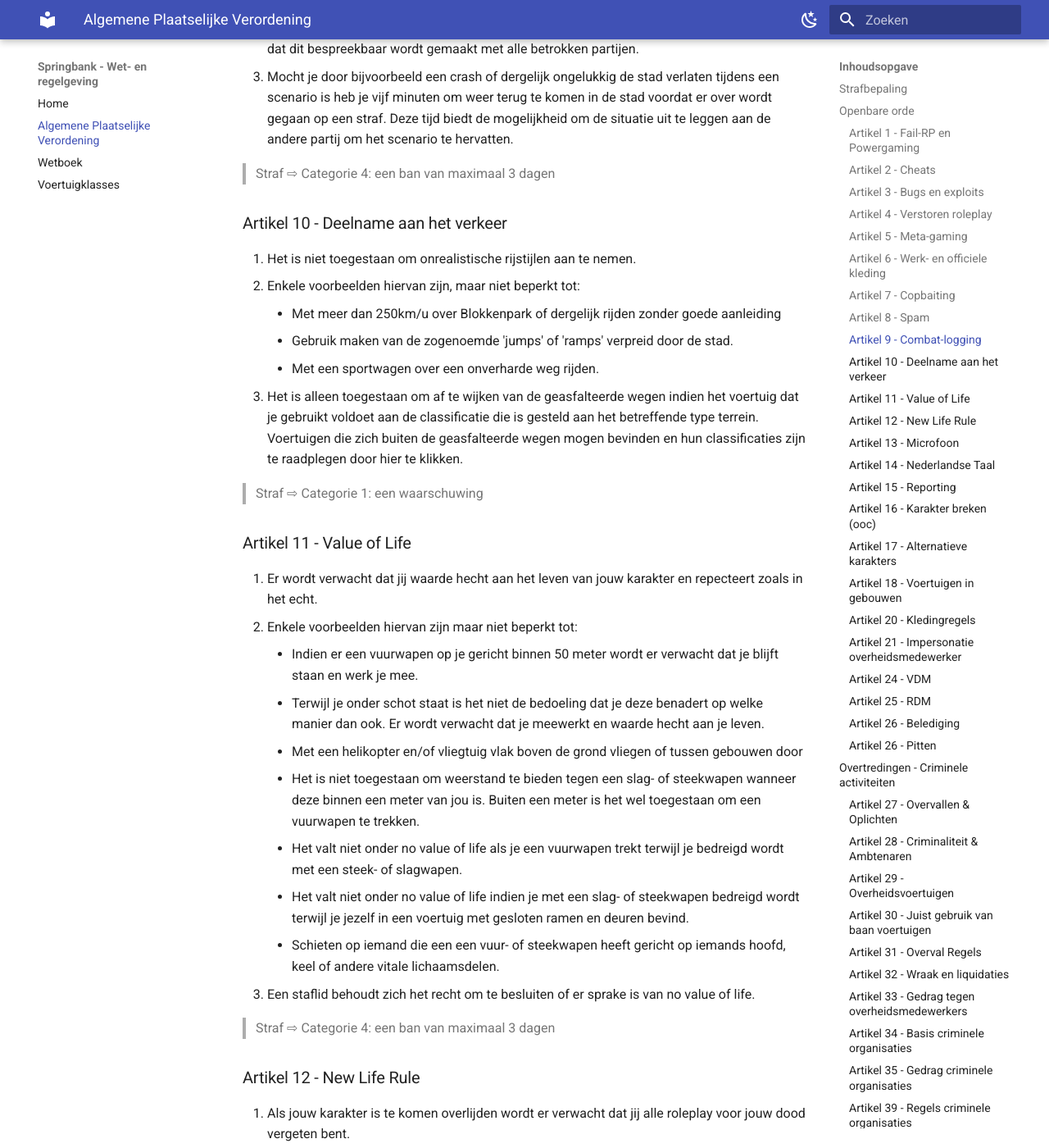
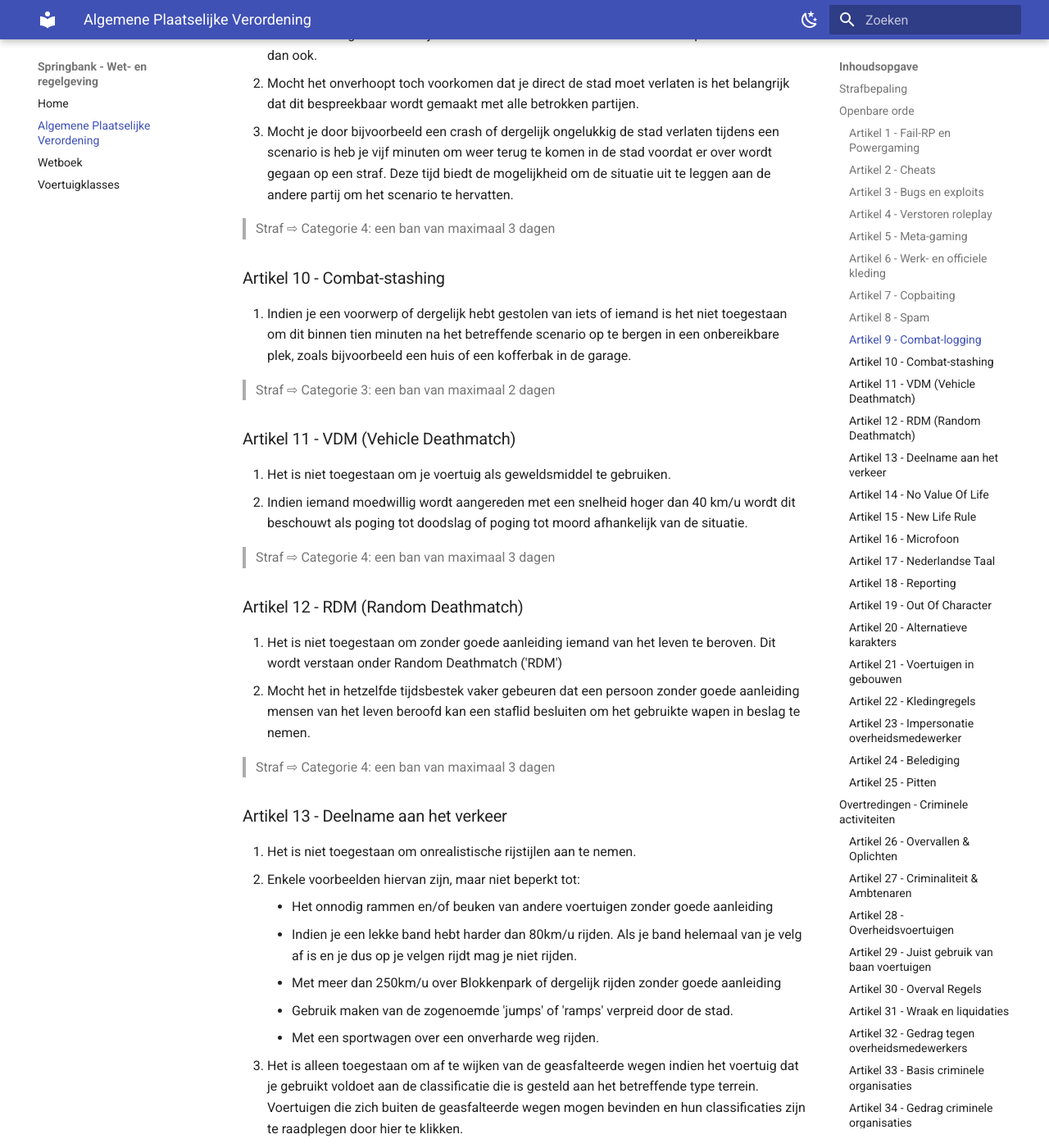
Before and after one commit to kevinpannenborg/wet-en-regelgeving, an MkDocs documentation site: the page built from docs/apv.md, in a window 1280 px wide and 1400 px high, scrolled down 4547 px. Shown: the whole window at 82% size. Built offline with MkDocs 1.6.1 and Material for MkDocs 9.7.7, drawn with Linux system fonts in a browser that asks for light colours; comment, search, counter and statistics services are not loaded; some of the changed text lies outside the part shown.

Commit message:
Updates updates

```diff
--- a/docs/apv.md
+++ b/docs/apv.md
@@ -31,6 +31,7 @@ Een lid van het staffteam heeft de mogelijkheid om op basis van de context, situ
     * Gebruik maken van je portofoon of telefoon terwijl je aan het zwemmen bent.
     * Stelen van voertuigen zonder toepassende roleplay.
     * Misbruik maken van de emote-functionaliteit.
+	* Meth koken in een rijdend voertuig.
     * Een agent ontvoeren om een signalering te verwijderen of om iets te bekijken in het politiesysteem (MEOS).
     * Het dwingen van politiemedewerkers om een bewusteloos persoon te fouilleren en items zoals wapens af te nemen en af te geven aan jou of iemand anders.
     * Het gebruik maken van persoonlijke keybinds om bijvoorbeeld /me te doen.
@@ -117,10 +119,32 @@ Een lid van het staffteam heeft de mogelijkheid om op basis van de context, situ
 
 > Straf ⇨ Categorie 4: een ban van maximaal 3 dagen
 
-### Artikel 10 - Deelname aan het verkeer
+### Artikel 10 - Combat-stashing
+
+1. Indien je een voorwerp of dergelijk hebt gestolen van iets of iemand is het niet toegestaan om dit binnen tien minuten na het betreffende scenario op te bergen in een onbereikbare plek, zoals bijvoorbeeld een huis of een kofferbak in de garage.
+
+> Straf ⇨ Categorie 3: een ban van maximaal 2 dagen
+
+### Artikel 11 - VDM (Vehicle Deathmatch)
+
+1. Het is niet toegestaan om je voertuig als geweldsmiddel te gebruiken.
+2. Indien iemand moedwillig wordt aangereden met een snelheid hoger dan 40 km/u wordt dit beschouwt als poging tot doodslag of poging tot moord afhankelijk van de situatie.
+
+> Straf ⇨ Categorie 4: een ban van maximaal 3 dagen
+
+### Artikel 12 - RDM (Random Deathmatch)
+
+1. Het is niet toegestaan om zonder goede aanleiding iemand van het leven te beroven. Dit wordt verstaan onder Random Deathmatch ('RDM')
+2. Mocht het in hetzelfde tijdsbestek vaker gebeuren dat een persoon zonder goede aanleiding mensen van het leven beroofd kan een staflid besluiten om het gebruikte wapen in beslag te nemen.
+
+> Straf ⇨ Categorie 4: een ban van maximaal 3 dagen
+
+### Artikel 13 - Deelname aan het verkeer
 
 1. Het is niet toegestaan om onrealistische rijstijlen aan te nemen.
 2. Enkele voorbeelden hiervan zijn, maar niet beperkt tot:
+	* Het onnodig rammen en/of beuken van andere voertuigen zonder goede aanleiding
+	* Indien je een lekke band hebt harder dan 80km/u rijden. Als je band helemaal van je velg af is en je dus op je velgen rijdt mag je niet rijden.
 	* Met meer dan 250km/u over Blokkenpark of dergelijk rijden zonder goede aanleiding
 	* Gebruik maken van de zogenoemde 'jumps' of 'ramps' verpreid door de stad.
 	* Met een sportwagen over een onverharde weg rijden.
@@ -128,7 +152,7 @@ Een lid van het staffteam heeft de mogelijkheid om op basis van de context, situ
 
 > Straf ⇨ Categorie 1: een waarschuwing
 
-### Artikel 11 - Value of Life
+### Artikel 14 - No Value Of Life
 
 1. Er wordt verwacht dat jij waarde hecht aan het leven van jouw karakter en repecteert zoals in het echt.
 2. Enkele voorbeelden hiervan zijn maar niet beperkt tot:
@@ -166,14 +190,14 @@ Een lid van het staffteam heeft de mogelijkheid om op basis van de context, situ
 
 > Straf ⇨ Categorie 1: een waarschuwing
 
-### Artikel 15 - Reporting
+### Artikel 18 - Reporting
 
 1. De in-game functie om spelers te rapporteren (/report) is alleen gediend om gebruikt te worden in gevallen dat dit ter plekke opgelost kan worden. Het is niet de bedoeling om voor eigen rechter te gaan spelen.
 2. Bij een overtreding van een regel van een andere speler is het altijd zaak dat er een report of een ticket in de Springbank support discord wordt gemaakt met voldoende bewijsmateriaal indien nodig.
 3. Indien je een report maakt in-game is het de bedoeling dat je dit beschouwt als OOC-informatie. Je mag dus ook niet met anderen delen dat jij een report hebt gemaakt of het tegen de persoon zelf zeggen.
 4. Het is niet toegestaan om misbruik te maken van de /report functionaliteit om onterecht voordeel te behalen.
 
-### Artikel 16 - Karakter breken (ooc)
+### Artikel 19 - Out Of Character
 
 1. Het is niet toegestaan om je karakter te breken door OOC-informatie te gebruiken in-game.
 2. Enkele voorbeelden hiervan zijn maar niet beperkt tot:
@@ -193,13 +217,13 @@ Een lid van het staffteam heeft de mogelijkheid om op basis van de context, situ
 
 > Straf ⇨ Categorie 6: een ban van maximaal 1 maand
 
-### Artikel 18 - Voertuigen in gebouwen
+### Artikel 21 - Voertuigen in gebouwen
 
 1. Het is niet toegestaan met voertuigen gebouwen te betreden die daar niet voor bedoeld zijn.
 
 > Straf ⇨ Categorie 1: een waarschuwing
 
-### Artikel 20 - Kledingregels
+### Artikel 22 - Kledingregels
 
 1. Het is niet toegestaan om de standaard-outfit te dragen tijdens roleplay scenario's. In het begin krijg je een menu waar je dit kan aanpassen en mocht dat onverhoopt niet lukken wordt er verwacht dat jij naar een kledingwinkel gaat.
 2. Het is niet toegestaan om doorzichtige lichaamsdelen zoals armen, benen of torso te hebben.
@@ -208,28 +232,14 @@ Een lid van het staffteam heeft de mogelijkheid om op basis van de context, situ
 
 > Straf ⇨ Categorie 1: een waarschuwing
 
-### Artikel 21 - Impersonatie overheidsmedewerker
+### Artikel 23 - Impersonatie overheidsmedewerker
 
 1. Het is niet toegestaan om jezelf te vermommen als een overheidsmedewerker en/of te suggereren dat je een overheidsmedewerker bent.
 2. Het is toegestaan om kogel- en steekwerende vesten te dragen zolang dit geen verwijzing heeft naar een overheidsdienst.
 
 > Straf ⇨ Categorie 2: een ban van maximaal 1 dag
 
-### Artikel 24 - VDM
-
-1. Het is niet toegestaan om je voertuig als geweldsmiddel te gebruiken.
-2. Indien iemand moedwillig wordt aangereden met een snelheid hoger dan 40 km/u wordt dit beschouwt als poging tot doodslag of poging tot moord afhankelijk van de situatie.
-
-> Straf ⇨ Categorie 4: een ban van maximaal 3 dagen
-
-### Artikel 25 - RDM
-
-1. Het is niet toegestaan om zonder goede aanleiding iemand van het leven te beroven. Dit wordt verstaan onder Random Deathmatch ('RDM')
-2. Mocht het in hetzelfde tijdsbestek vaker gebeuren dat een persoon zonder goede aanleiding mensen van het leven beroofd kan een staflid besluiten om het gebruikte wapen in beslag te nemen.
-
-> Straf ⇨ Categorie 4: een ban van maximaal 3 dagen
-
-### Artikel 26 - Belediging
+### Artikel 24 - Belediging
 
 1. Het is niet toegestaan om aanstootgevende teksten te plaatsen of uit te spreken op welke mogelijke manier dan ook.
 2. Enkele voorbeelden hiervan zijn maar niet beperkt tot:
@@ -245,7 +255,7 @@ Een lid van het staffteam heeft de mogelijkheid om op basis van de context, situ
 
 > Straf ⇨ Categorie 2: een ban van maximaal 1 dag
 
-### Artikel 26 - Pitten
+### Artikel 25 - Pitten
 
 1. Indien je een voertuig inzet om een zogenoemde pit uit te voeren is dit alleen toegestaan als de snelheid lager is dan 100 km/u en moet dit op een verantwoorde wijze gaan.
 2. Het is niet toegestaan om een pit uit te voeren met een voertuig wat veel kleiner of lichter is als het voertuig dat gepit word.
@@ -353,18 +363,18 @@ Een lid van het staffteam heeft de mogelijkheid om op basis van de context, situ
 5. Een samenwerking tussen criminele organisaties dient altijd gemeld te worden bij het managementteam of onderwereld coordinator.
 6. Bij overtreding van lid 4 en/of 5 zullen de betreffende organisaties in de basis een straf van de eerste categorie krijgen. Indien het vaker voorkomt wordt deze straf logischerwijs opgeschaald naar een officiele waarschuwing voor alle betrokken criminele organisaties.
 
-### Artikel 35 - Gedrag criminele organisaties
+### Artikel 34 - Gedrag criminele organisaties
 
 1. Van criminele organisaties (zoals benoemd in artikel 34 - basis criminele organisaties) wordt verwacht dat zij een voorbeeldige roleplay neerzetten.
 2. Indien leden van een criminele organisatie opmerkelijk veel in de aandacht komt bij het stafteam (op een negatieve manier) kan het managementteam contact opnemen met het leiderschap van de organisatie over de toekomst van dit lid en/of leden.
 3. Wanneer het managementteam van mening is dat een criminele organisatie niet past binnen het profiel bijvoorbeeld door veel officiele groepswaarschuwingen of individuele straffen kunnen zij besluiten om een passende strafmaatregel op te leggen tegen (alle) leden van de betreffende criminele organisatie.
 4. Het beheer behoudt zich het recht om in het uiterste geval in lid 3 een criminele organisatie te schorsen wegens extreem wangedrag.
 
-### Artikel 39 - Regels criminele organisaties
+### Artikel 35 - Regels criminele organisaties
 
 1. Het is niet toegestaan om 112-meldingen te maken in de buurt van huizen van criminele organisaties met het doel om ze uit te lokken of hun in de problemen te werken.
 
-### Artikel 40 - Winkel- en bankovervallen
+### Artikel 36 - Winkel- en bankovervallen
 
 1. Het is niet toegestaan om een overval te starten van 11:30 tot 12:00 ('s middags), 17:30 tot 18:00 ('s avonds) en 01:30 tot 02:00 ('s nachts). Dit heeft te maken met de ingeplande server restarts.
 > Straf ⇨ Categorie 1: een waarschuwing
@@ -403,12 +413,12 @@ Een lid van het staffteam heeft de mogelijkheid om op basis van de context, situ
 
 > Straf ⇨ Categorie 2: een ban van maximaal 1 dag
 
-### Artikel 46 - Streamsniping
+### Artikel 40 - Streamsniping
 
 1. Het is niet toegestaan om informatie te gebruiken die je hebt verkregen uit een livestream van een content creator. Als je actief deze persoon opzoekt, probeert te benaderen of ons op een andere manier duidelijk wordt dat jij informatie verkrijgt via een livestream zal je een straf krijgen volgens de 5e categorie.
 
 
-### Artikel 51 - Wisselen van baan
+### Artikel 41 - Wisselen van baan
 
 1. De volgende wachttijden zijn van toepassing indien je wilt wisselen van baan:
 | Van | Naar | Wachttijd |
@@ -420,7 +430,14 @@ Een lid van het staffteam heeft de mogelijkheid om op basis van de context, situ
 2. Een uitzondering op de in lid 1 benoemde wachttijden kan worden genomen door het managementteam.
 3. Het is voor de leiding van overheidsorganisaties en criminele organisaties de verantwoordelijkheid om toezicht te houden op deze wachttijden.
 
-### Artikel 55 - Refunds
+### Artikel 42 - Real life trading
+
+1. Het is nooit toegestaan om goederen in Springbank (in de breedste zin) te verkopen, kopen of ruilen tegen echt geld en/of goederen buiten het spel om.
+2. Hieronder wordt ook het aanbieden of vragen naar verstaan.
+
+> Straf ⇨ Categorie 7: een permanente
+
+### Artikel 43 - Refunds
 
 1. Refunds worden alleen gegeven indien er genoeg bewijsmateriaal aanwezig is waaruit blijkt dat je betreffende voorwerpen, valuta of dergelijk op een oneerlijke manier kwijt bent geraakt. Het admin- en het managementteam behouden zich het recht om een beslissing te maken op basis van ontbrekend bewijs, server logs of dergelijk.
 2. Indien het admin- en/of managementteam besluiten dat de betreffende voorwerpen, valuta of dergelijk is verloren door eigen schuld kan de refund worden afgekeurd.
--- a/docs/wetboek.md
+++ b/docs/wetboek.md
@@ -463,7 +463,15 @@ Een terroristisch misdrijf/daad houdt in dat er sprake is van de intentie om de
 1. Wanneer iemand tijdens deelname aan het verkeer de wettelijk bepaalde snelheden niet in acht neemt, wordt deze persoon als schuldig beschouwd.
 2. Op alle landelijke wegen (snelwegen) is het toegestaan om maximaal 130 km/u te rijden. Op alle overige wegen is het toegestaan om maximaal 80 km/u te rijden.
 3. Er geldt een meetcorrectie van 5 kilometer en bij de eerste 5 kilometer te hard rijden blijft de overtreding onbestraft.
-4. Er geldt een geldboete van 100 EUR per km/u te hard.
+4. Straftabel snelheidsovertredingen:
+| *Te snel* | *Celstraf*  | *Taakstraf*  | *boete*  |
+|---|---|---|---|
+|  **0-50km/h** |   |  | € 1000,-  |
+| **51-100km/h**  |   | | € 2000,-  |
+| **101-150km/h**  |   | | € 3000,-  |
+| **151/200km/h**  |   | | € 4000,-  |
+| **vanaf 200km/h**  |   | 20 uur | € 5000,-  |
+5. Bij een snelheidsovertreding waar de gemeten snelheid sneller is dan 200km/h kan de dienstdoende ambtenaar besluiten om het betreffende of meer rijbewijzen in te vorderen.
 
 ### Artikel III-12 Voertuigeisen
 
@@ -1112,4 +1120,4 @@ Een terroristisch misdrijf/daad houdt in dat er sprake is van de intentie om de
 5. Het bewijs dat de verdachte het telastegelegde feit heeft gepleegd, kan worden aangenomen op alleen het proces-verbaal van een opsporingsambtenaar.
 6. Feiten of omstandigheden van algemene bekendheid behoeven geen bewijs.
 
----------------------
+<sub><sup>Laatste revisie: 11/03/2023 - Bron: github.com/Tedeapolis/wet-en-regelgeving</sup></sub>
```
Also changed, not shown: other parts of docs/apv.md (+16 -15 lines), other parts of docs/wetboek.md (+7 -7 lines), docs/index.md (+0 -5 lines), docs/offroad.md (+3 -0 lines).
